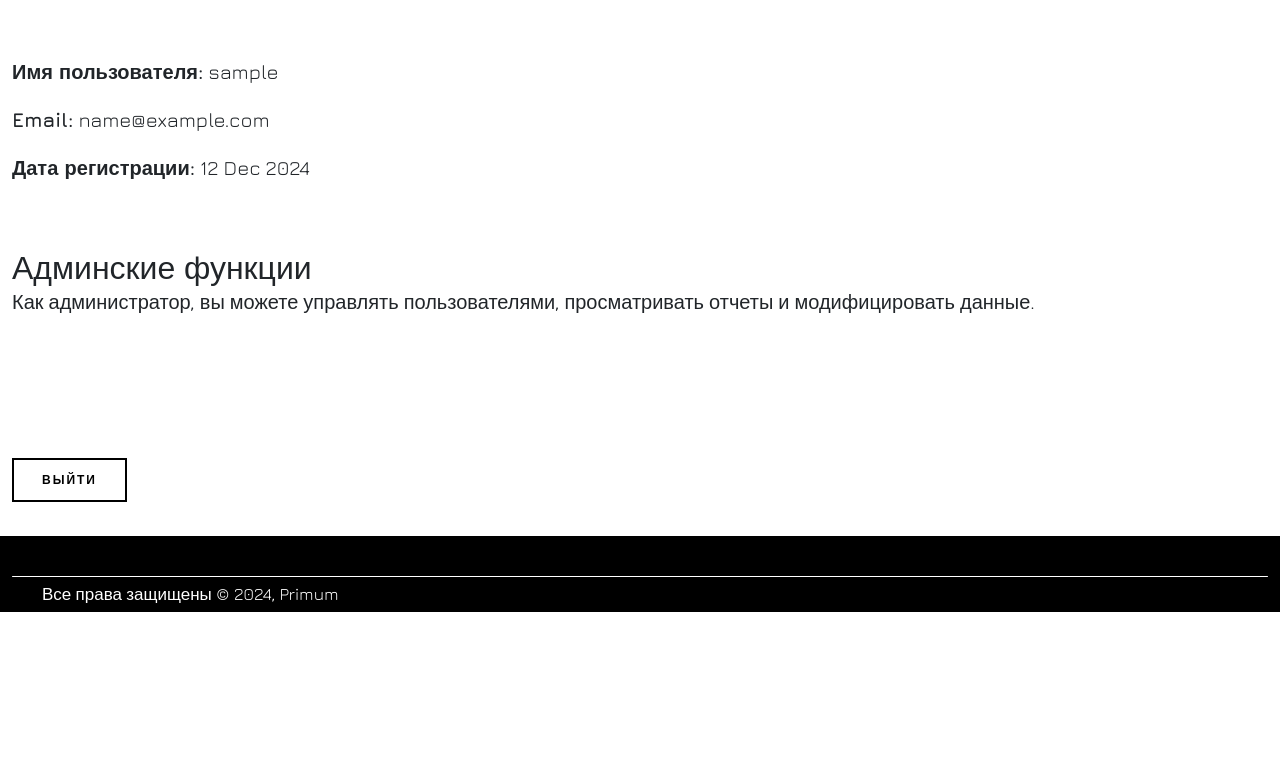
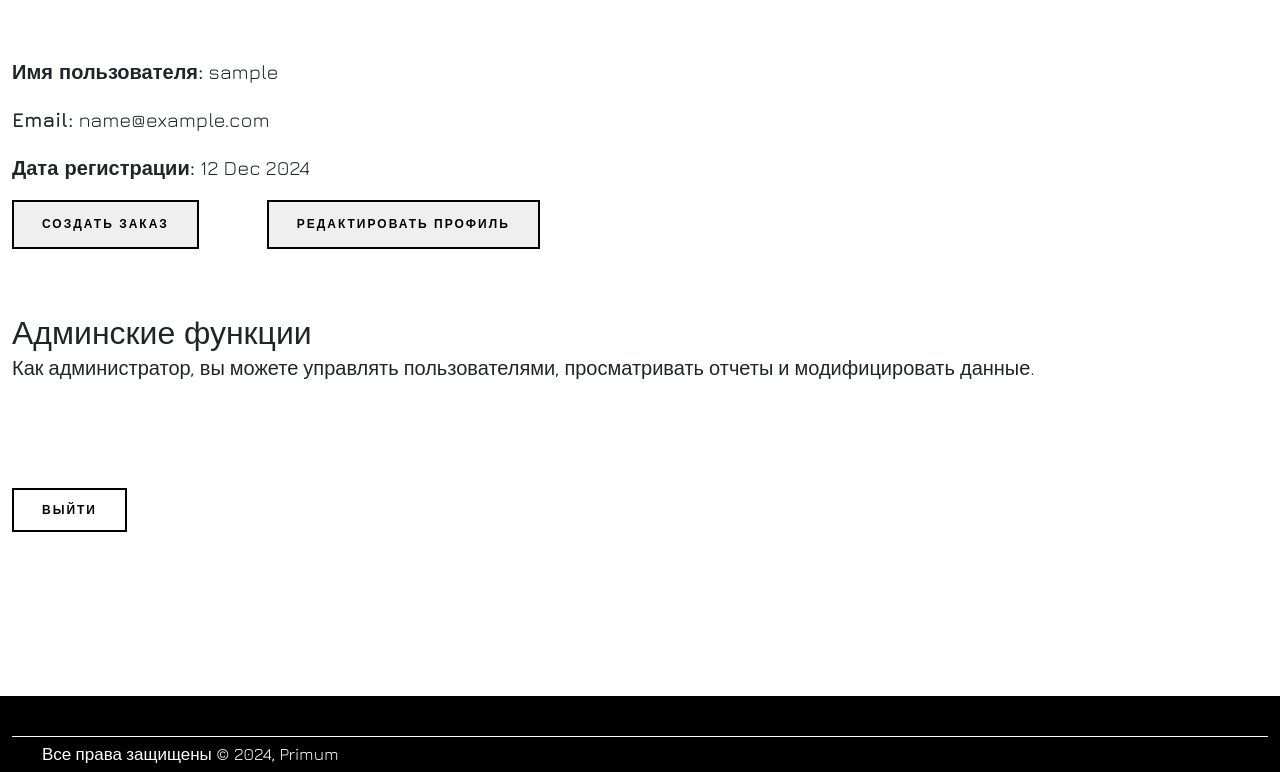
Before and after one commit to BiologPDA/cook, a Django app: page /profile/ in a window 1280 px wide. Shown: the part 312-1084 px from the top of the page. Before the commit the page ends 924 px from the top, so only its background shows below. Run offline with Django 5.2, Linux system fonts and the light colour scheme; the visitor is signed in with stand-in values (Sample User, id 1); some libraries are stand-ins or nearby versions; some web fonts are replaced.

Commit message:
last version

```diff
--- a/cook/main/static/main/css/profile.css
+++ b/cook/main/static/main/css/profile.css
@@ -1,7 +1,9 @@
 {
     % load static %
 }
+
 @import url(animation.css);
+
 body::-webkit-scrollbar {
     width: 12px;
 }
@@ -197,7 +199,7 @@ li {
     background: linear-gradient(rgba(0, 0, 0, 0.4), rgba(0, 0, 0, 0.5)), url('../img/bg.jpg');
     background-repeat: no-repeat;
     background-size: cover;
-      background-attachment: fixed;
+    background-attachment: fixed;
 }
 
 
@@ -248,6 +250,7 @@ header nav ul li a:hover {
     color: #9c3705;
 
 }
+
 
 
 nav ul li ul {
@@ -339,7 +342,8 @@ nav ul li:hover > ul {
 
 
 .button {
-    margin: 100px auto;
+
+    margin-right: 5%;
 
 }
 
@@ -439,7 +443,7 @@ nav ul li:hover > ul {
 
 .profile {
     margin-top: 7vh;
-    min-height: 60vh;
+    min-height: 80vh;
     background: #fff;
 
 }
--- a/cook/main/templates/main/profile.html
+++ b/cook/main/templates/main/profile.html
@@ -56,6 +56,9 @@
                 <p><strong>Имя пользователя:</strong> {{ user.username }}</p>
                 <p><strong>Email:</strong> {{ user.email }}</p>
                 <p><strong>Дата регистрации:</strong> {{ user.date_joined|date:"d M Y" }}</p>
+
+                <button type="submit" class="button button2 button3">Создать заказ</button>
+                <button type="submit" class="button button2">Редактировать профиль</button>
             </div>
 
             {% if user.is_superuser %}
@@ -130,6 +133,7 @@
             </div>
             {% endif %}
 
+
             <div class="button"><a href="{% url 'logout' %}" class="button2">Выйти</a></div>
 
         </div>
@@ -143,7 +147,7 @@
             </div>
         </div>
     </div>
-        <script src="https://cdnjs.cloudflare.com/ajax/libs/smoothscroll/1.4.10/SmoothScroll.min.js" integrity="sha256-huW7yWl7tNfP7lGk46XE+Sp0nCotjzYodhVKlwaNeco=" crossorigin="anonymous"></script>
+    <script src="https://cdnjs.cloudflare.com/ajax/libs/smoothscroll/1.4.10/SmoothScroll.min.js" integrity="sha256-huW7yWl7tNfP7lGk46XE+Sp0nCotjzYodhVKlwaNeco=" crossorigin="anonymous"></script>
     <script>
         SmoothScroll({
             animationTime: 700,
```
